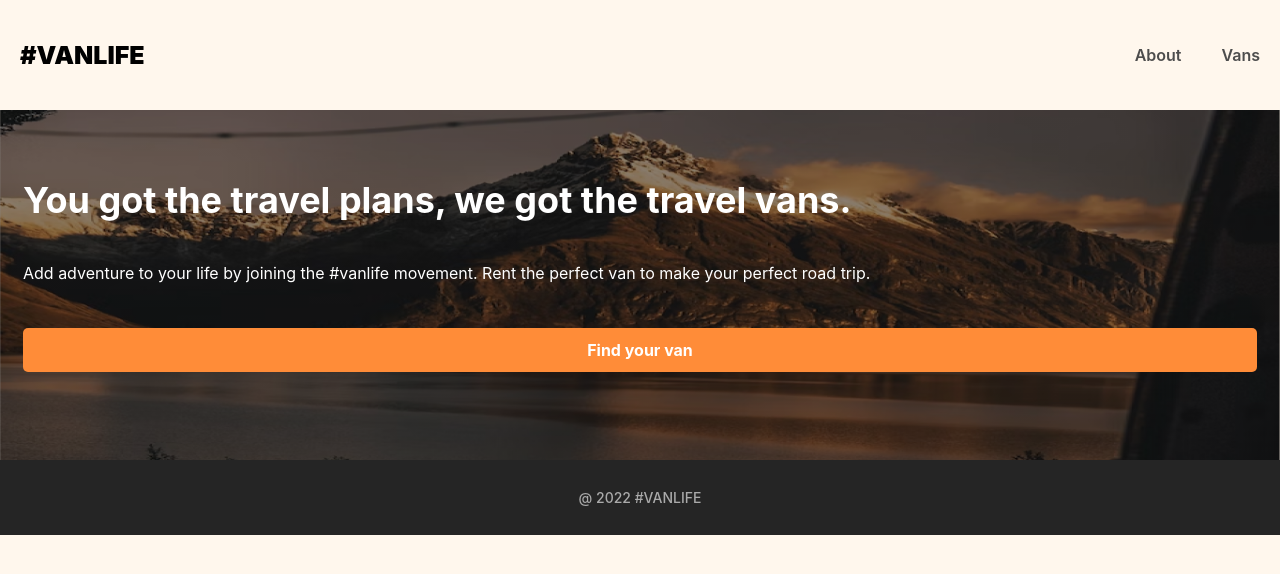
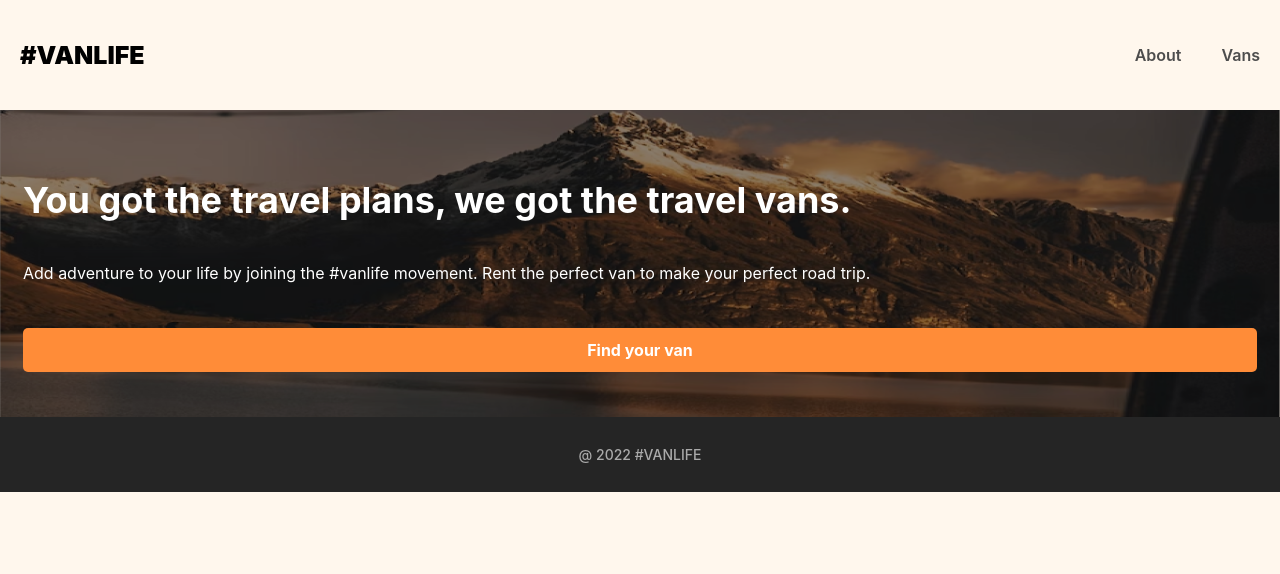
Before and after one commit to codingmaniac227/vanlife, a React (Vite) app: page / in a window 1280 px wide. Shown: the top 574 px of the page. Built offline with nearby package versions, Linux system fonts and the light colour scheme; what miragejs would draw is missing.

Commit message:
styles(Home): apply flex grow to home section

```diff
--- a/index.css
+++ b/index.css
@@ -28,7 +28,6 @@ body {
     -moz-background-size: cover;
     -o-background-size: cover;
     background-size: cover;
-    min-height: 350px;
     color: white;
     padding: 45px 23px;
     display: flex;
```
